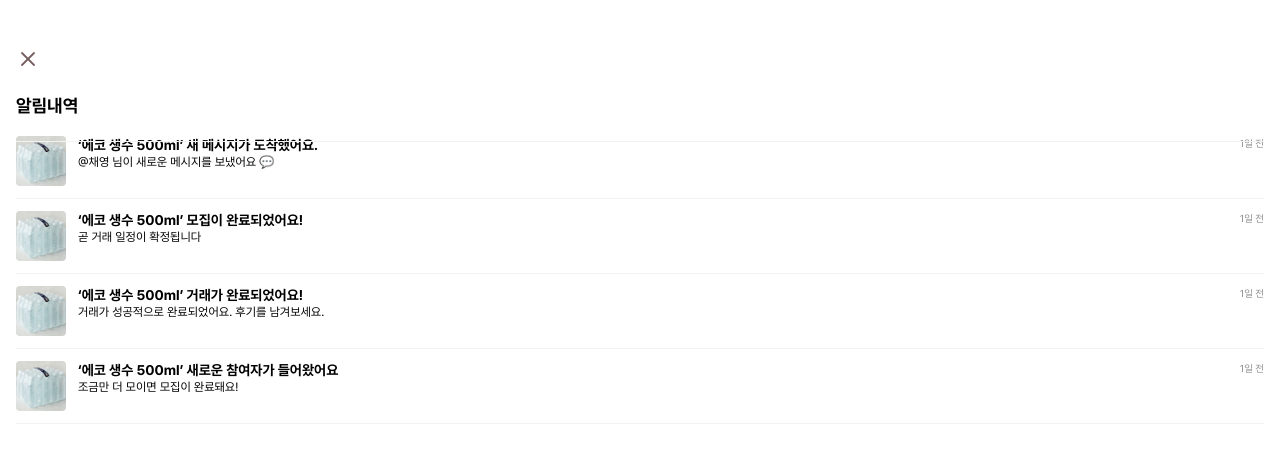
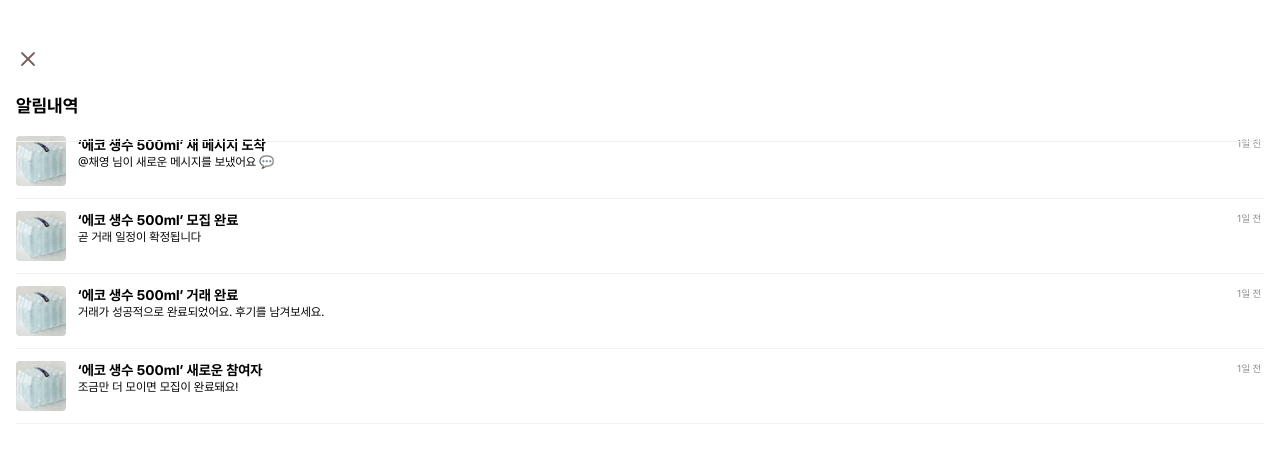
Before and after one commit to Splitty-Dev/Splitty-Client, a Next.js app: page /notice in a window 1280 px wide. Shown: the top 450 px of the page. Built offline with nearby package versions, Linux system fonts and the light colour scheme.

Commit message:
fix: notice-item component size(#11)

```diff
--- a/src/app/notice/_component_/notice-item-box.tsx
+++ b/src/app/notice/_component_/notice-item-box.tsx
@@ -13,7 +13,7 @@ export default function NoticeItemBox({
   image: StaticImageData;
 }) {
   return (
-    <div className="flex gap-3 py-3 border-b border-[#F2F2F2]">
+    <div className="flex gap-3 py-3 border-b border-[#F2F2F2] h-auto">
       <Image
         src={image}
         alt="img"
@@ -26,7 +26,7 @@ export default function NoticeItemBox({
           <h4 className="typo-b14">{title}</h4>
           <p className="typo-r12">{content}</p>
         </div>
-        <div className="typo-r10 text-[#8C8C8C]">{time}</div>
+        <div className="typo-r10 text-[#8C8C8C] min-w-[27px]">{time}</div>
       </div>
     </div>
   );
--- a/src/mocks/sampleNoticeList.ts
+++ b/src/mocks/sampleNoticeList.ts
@@ -3,28 +3,28 @@ export const smapleNoticeList = [
   {
     id: 1,
     image: sampleImg,
-    title: "‘에코 생수 500ml’ 새 메시지가 도착했어요.",
+    title: "‘에코 생수 500ml’ 새 메시지 도착",
     content: "@채영 님이 새로운 메시지를 보냈어요 💬",
     time: "1일 전",
   },
   {
     id: 2,
     image: sampleImg,
-    title: "‘에코 생수 500ml’ 모집이 완료되었어요!",
+    title: "‘에코 생수 500ml’ 모집 완료",
     content: "곧 거래 일정이 확정됩니다",
     time: "1일 전",
   },
   {
     id: 3,
     image: sampleImg,
-    title: "‘에코 생수 500ml’ 거래가 완료되었어요!",
+    title: "‘에코 생수 500ml’ 거래 완료",
     content: "거래가 성공적으로 완료되었어요. 후기를 남겨보세요.",
     time: "1일 전",
   },
   {
     id: 4,
     image: sampleImg,
-    title: "‘에코 생수 500ml’ 새로운 참여자가 들어왔어요",
+    title: "‘에코 생수 500ml’ 새로운 참여자",
     content: "조금만 더 모이면 모집이 완료돼요!",
     time: "1일 전",
   },
```
